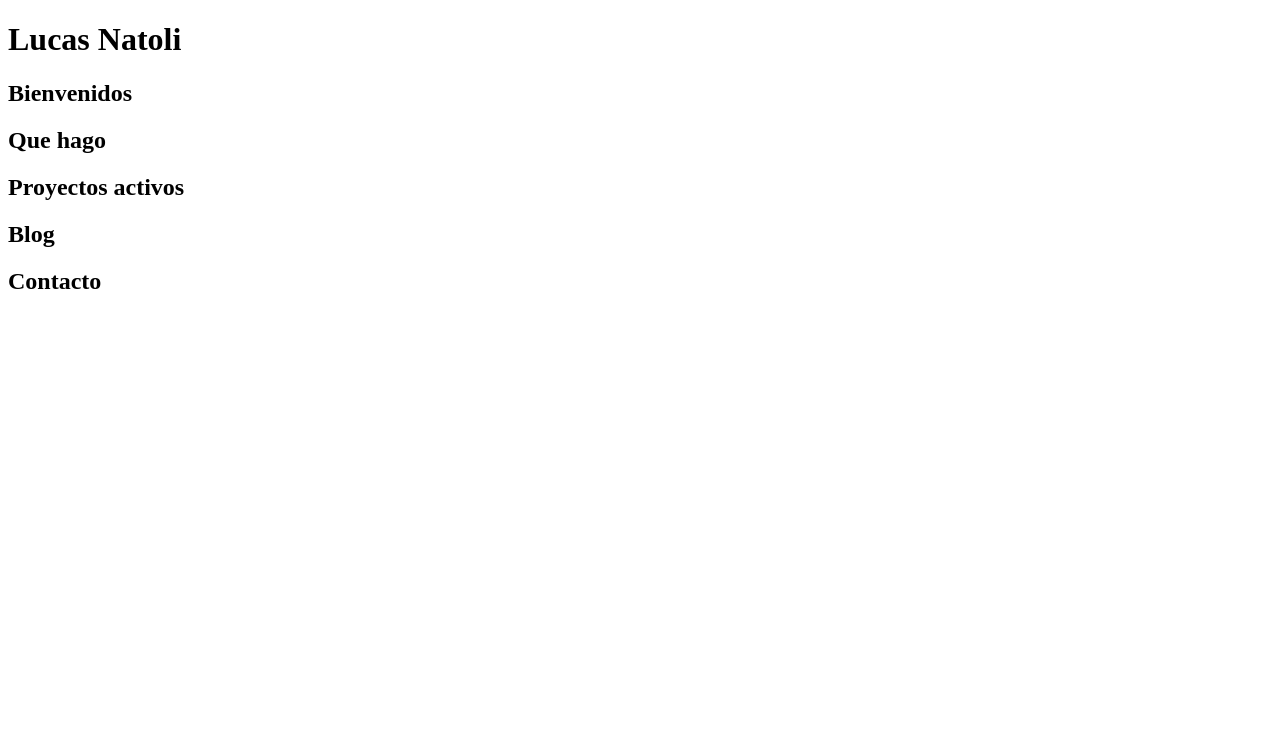
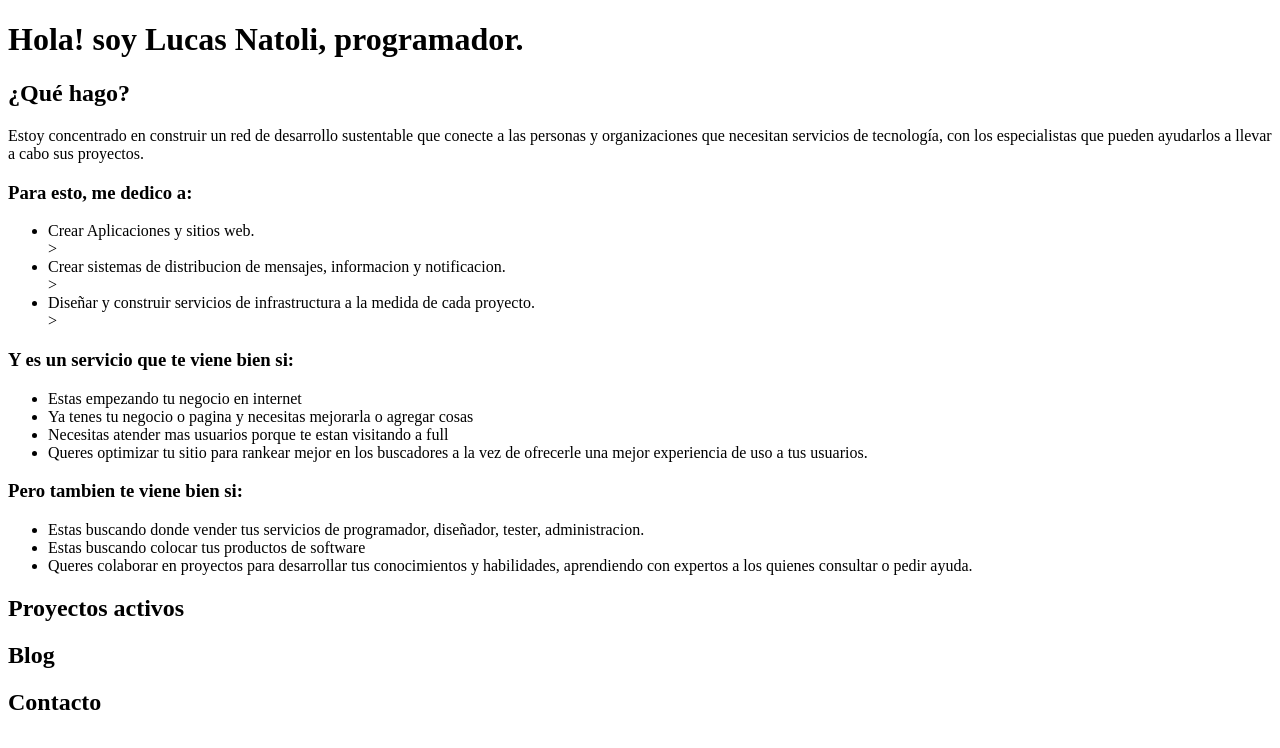
Before and after one commit to LucasNatoli/lucasnatoli.github.io, a plain HTML site: page index.htm in a window 1280 px wide. Drawn offline with Linux system fonts and the light colour scheme.

Commit message:
update mensaje bienvenida

```diff
--- a/index.htm
+++ b/index.htm
@@ -1,16 +1,48 @@
 <!DOCTYPE html>
 <html lang="en">
+
 <head>
   <meta name="viewport" content="width=device-width, initial-scale=1.0">
   <meta charset="utf-8">
   <title>Lucas Natoli</title>
 </head>
+
 <body>
-   <h1>Lucas Natoli</h1>
-   <h2>Bienvenidos</h2>
-   <h2>Que hago</h2>
+  <h1>Hola! soy Lucas Natoli, programador.</h1>
+
+  <h2>¿Qué hago?</h2>
+  <p>Estoy concentrado en construir un red de desarrollo sustentable que conecte a las personas y organizaciones que
+    necesitan servicios de tecnología, con los especialistas que pueden ayudarlos a llevar a cabo sus proyectos.</p>
+
+  <h3>Para esto, me dedico a:</h3>
+  <ul>
+    <li>Crear Aplicaciones y sitios web.</li>>
+    <li>Crear sistemas de distribucion de mensajes, informacion y notificacion.</li>>
+    <li>Diseñar y construir servicios de infrastructura a la medida de cada proyecto.</li>>
+  </ul>
+  <h3>Y es un servicio que te viene bien si:</h3>
+  <ul>
+    <li>Estas empezando tu negocio en internet</li>
+    <li>Ya tenes tu negocio o pagina y necesitas mejorarla o agregar cosas</li>
+    <li>Necesitas atender mas usuarios porque te estan visitando a full </li>
+    <li>Queres optimizar tu sitio para rankear mejor en los buscadores a la vez de ofrecerle una mejor experiencia de
+      uso a tus usuarios.</li>
+  </ul>
+  <h3>Pero tambien te viene bien si:</h3>
+  <ul>
+    <li>Estas buscando donde vender tus servicios de programador, diseñador, tester, administracion.</li>
+    <li>Estas buscando colocar tus productos de software</li>
+    <li>Queres colaborar en proyectos para desarrollar tus conocimientos y habilidades, aprendiendo con expertos a los
+      quienes consultar o pedir ayuda.</li>
+  </ul>
+
+
   <h2>Proyectos activos</h2>
+
   <h2>Blog</h2>
+
   <h2>Contacto</h2>
+
 </body>
+
 </html>
```
Lines whose indentation alone changed are shown as unchanged.
